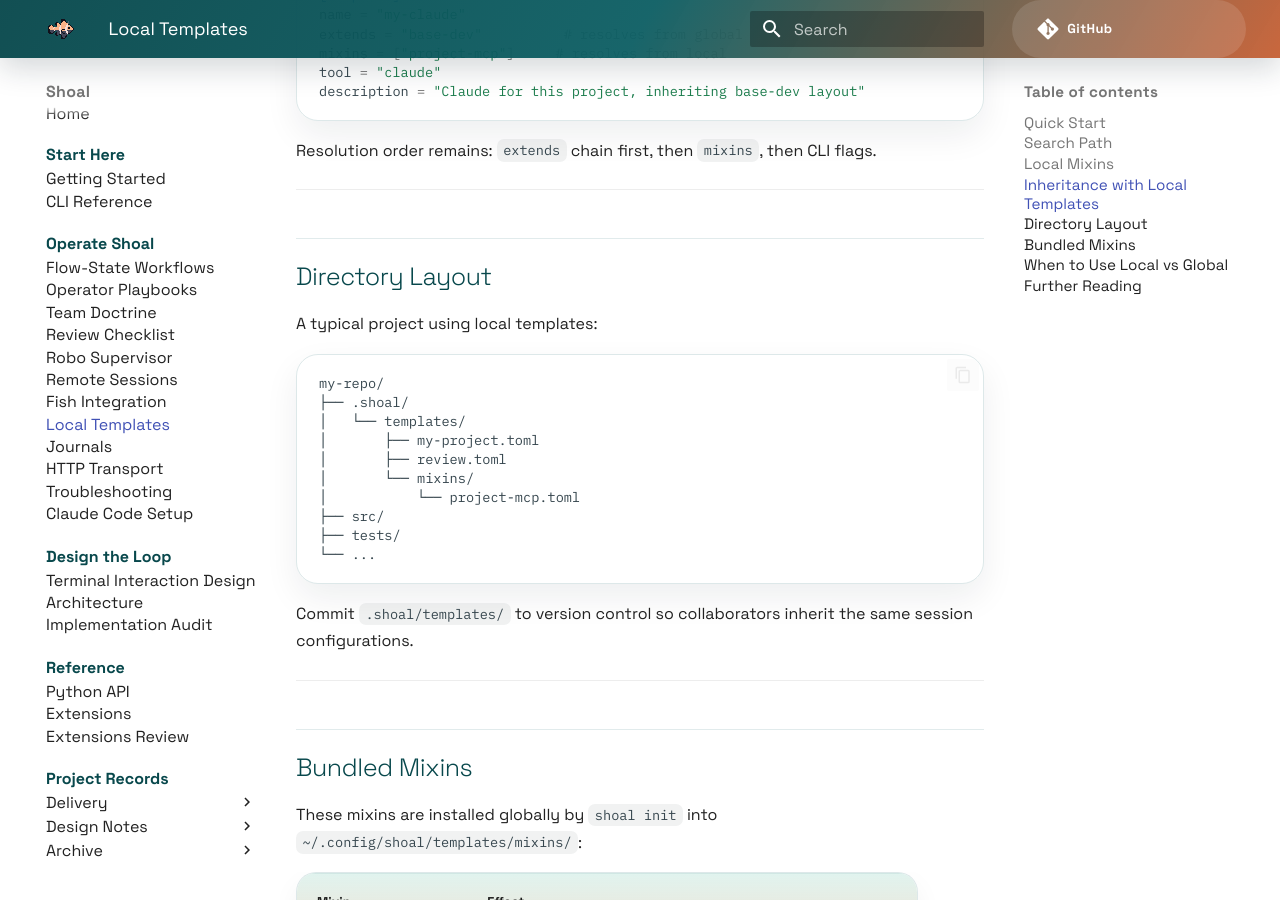
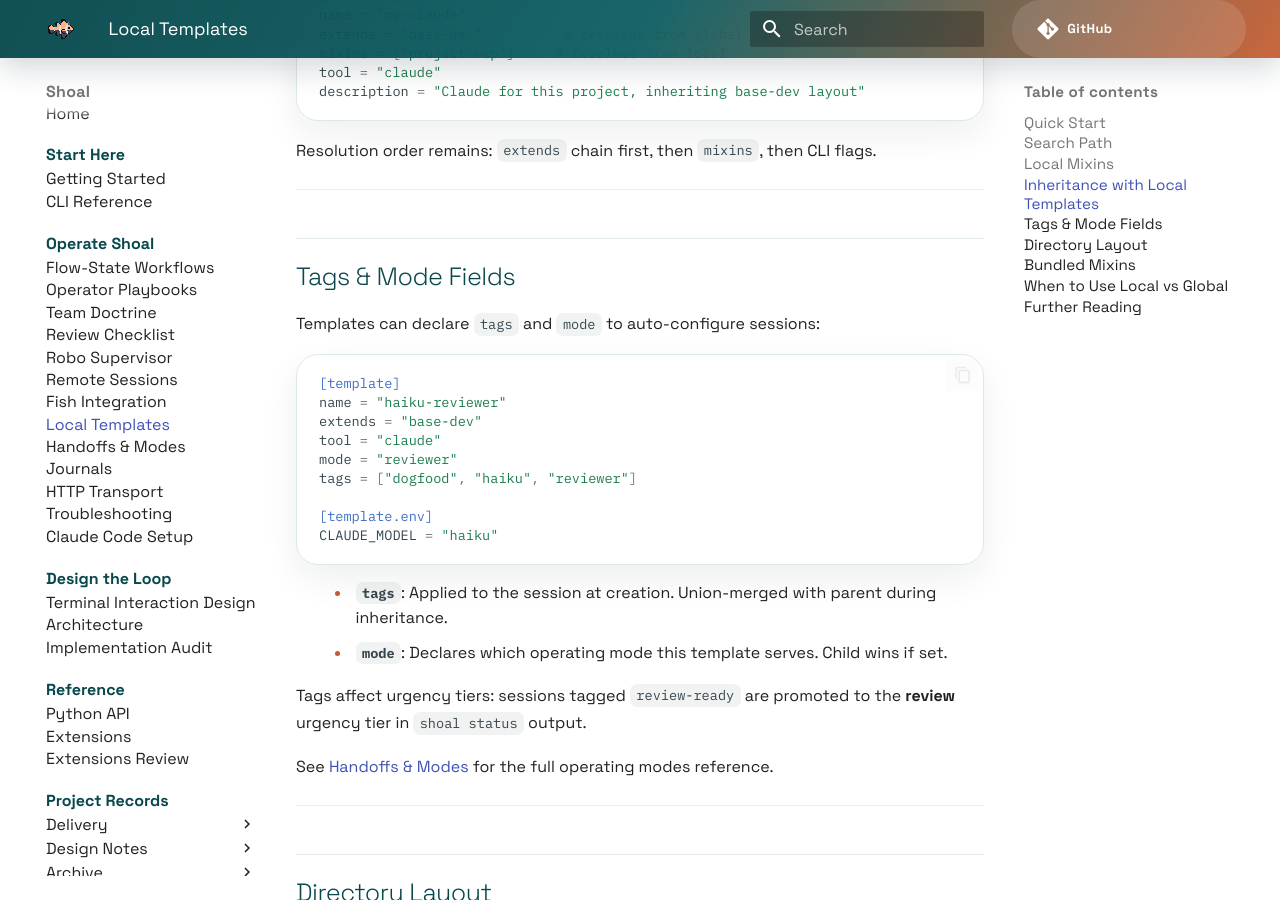
Before and after one commit to TheShoal/shoal-cli, an MkDocs documentation site: the page built from docs/LOCAL_TEMPLATES.md, in a window 1280 px wide and 900 px high, scrolled down 2664 px. Built offline with MkDocs 1.6.1 and Material for MkDocs 9.7.7, drawn with Linux system fonts in a browser that asks for light colours; comment, search, counter and statistics services are not loaded.

Commit message:
docs: add handoffs & modes page, update templates/journals/playbooks/agents docs
New mkdocs page covering handoff packets and operating modes. Updated
JOURNALS.md with auto-handoff on kill. LOCAL_TEMPLATES.md now documents
tags and mode fields. Operator playbooks reference planner/implementer/
reviewer modes. AGENTS.md adds Bedrock section for unattended Haiku.

Co-Authored-By: Claude Opus 4.6 (1M context) <noreply@anthropic.com>

````diff
--- a/docs/LOCAL_TEMPLATES.md
+++ b/docs/LOCAL_TEMPLATES.md
@@ -116,6 +116,31 @@ Resolution order remains: `extends` chain first, then `mixins`, then CLI flags.
 
 ---
 
+## Tags & Mode Fields
+
+Templates can declare `tags` and `mode` to auto-configure sessions:
+
+```toml
+[template]
+name = "haiku-reviewer"
+extends = "base-dev"
+tool = "claude"
+mode = "reviewer"
+tags = ["dogfood", "haiku", "reviewer"]
+
+[template.env]
+CLAUDE_MODEL = "haiku"
+```
+
+- **`tags`**: Applied to the session at creation. Union-merged with parent during inheritance.
+- **`mode`**: Declares which operating mode this template serves. Child wins if set.
+
+Tags affect urgency tiers: sessions tagged `review-ready` are promoted to the **review** urgency tier in `shoal status` output.
+
+See [Handoffs & Modes](handoffs-and-modes.md) for the full operating modes reference.
+
+---
+
 ## Directory Layout
 
 A typical project using local templates:
--- a/mkdocs.yml
+++ b/mkdocs.yml
@@ -80,6 +80,7 @@ nav:
       - Remote Sessions: REMOTE_GUIDE.md
       - Fish Integration: FISH_INTEGRATION.md
       - Local Templates: LOCAL_TEMPLATES.md
+      - Handoffs & Modes: handoffs-and-modes.md
       - Journals: JOURNALS.md
       - HTTP Transport: HTTP_TRANSPORT.md
       - Troubleshooting: TROUBLESHOOTING.md
````
Also changed, not shown: docs/AGENTS.md (+19 -0 lines), docs/JOURNALS.md (+1 -1 lines), docs/handoffs-and-modes.md (added, +150 -0 lines), docs/operator-playbooks.md (+5 -0 lines).
